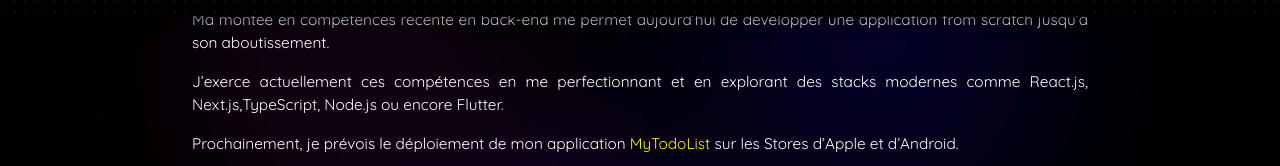
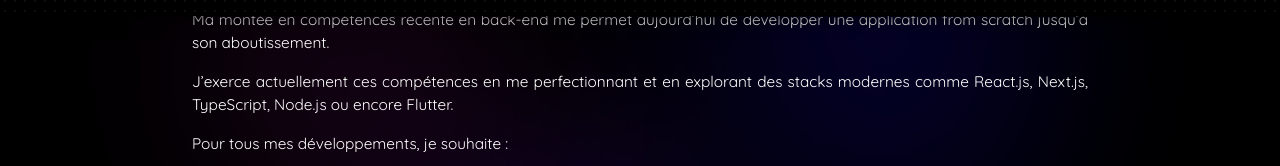
Before and after one commit to YoCode35/my-book, a Next.js app: page /pages/skills in a window 1280 px wide. Shown: the part 784-950 px from the top of the page. Built offline with nearby package versions, Linux system fonts and the light colour scheme.

Commit message:
Updated the content of the skills page

```diff
--- a/src/app/pages/skills/page.tsx
+++ b/src/app/pages/skills/page.tsx
@@ -36,22 +36,10 @@ export default function Skills() {
                     Ma montée en compétences récente en back-end me permet aujourd’hui de développer une application from scratch jusqu’à son aboutissement.
                 </p>
                 <p className="paragraph-custom mt-4">
-                    J’exerce actuellement ces compétences en me perfectionnant et en explorant des stacks modernes comme React.js, Next.js,TypeScript, Node.js ou encore Flutter.
-                </p>
-                <p className="paragraph-custom mt-4">
-                    Prochainement, je prévois le déploiement de mon application{" "}
-                    <a
-                        href="https://www.mytodolist.tech"
-                        target="_blank"
-                        rel="noopener noreferrer"  // Security
-                        className="text-navLinkHover hover:underline"
-                    >
-                        MyTodoList
-                    </a>{" "}
-                    sur les Stores d’Apple et d’Android.
+                    J’exerce actuellement ces compétences en me perfectionnant et en explorant des stacks modernes comme React.js, Next.js, TypeScript, Node.js ou encore Flutter.
                 </p>
                 <div className="paragraph-custom mt-4">
-                    <p>Enfin, je souhaite, pour tous mes développements :</p>
+                    <p>Pour tous mes développements, je souhaite :</p>
                     <ul className="mt-2">
                         <li>- Exploiter les patterns de conception actuels</li>
                         <li>- Intégrer des tests automatisés dans mon workflow</li>
```
